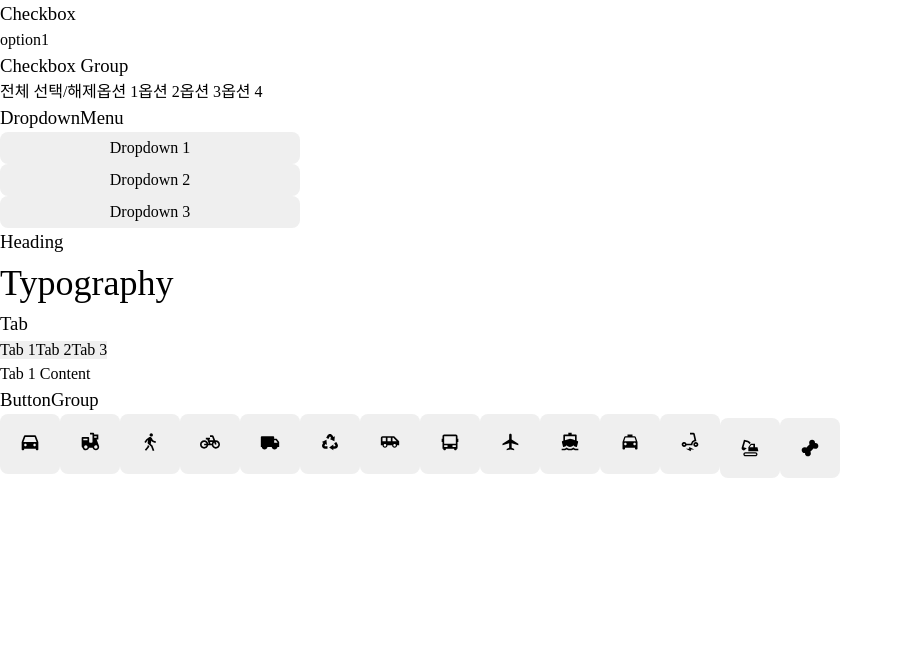
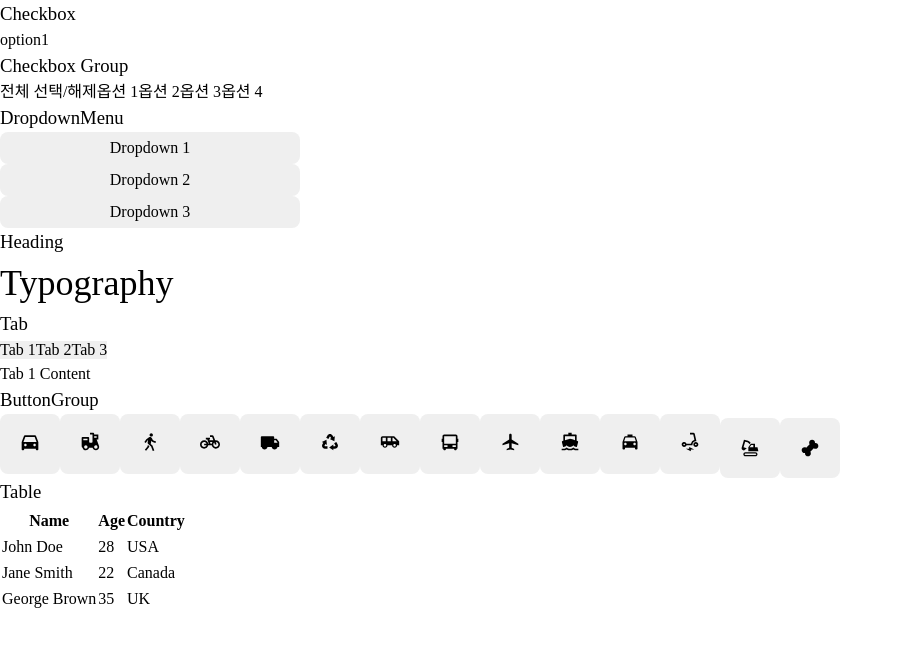
Before and after one commit to hyeonjeong-yu/atomic, a React (Create React App) app: page / in a window 1280 px wide. Shown: the top 646 px of the page, without its empty margins (0-903 px from the left). Built offline with nearby package versions, Linux system fonts and the light colour scheme.

Commit message:
Table component add, react table library

```diff
--- a/package.json
+++ b/package.json
@@ -9,6 +9,7 @@
     "react-dom": "^18.3.1",
     "react-icons": "^5.2.1",
     "react-scripts": "5.0.1",
+    "react-table": "^7.8.0",
     "web-vitals": "^2.1.4"
   },
   "scripts": {
--- a/src/App.js
+++ b/src/App.js
@@ -5,6 +5,9 @@ import Tab from "./components/Molecules/Tab/Tab";
 import DropdownMenu from "./components/Organism/DropdownMenu/DropdownMenu";
 import ButtonGroup from "./components/Molecules/ButtonGroup/ButtonGroup";
 import { buttons } from "./components/Molecules/ButtonGroup/data";
+import React, { useMemo } from 'react';
+import Table from "./components/Molecules/Table/Table";
+
 function App() {
 
     const options = [
@@ -24,6 +27,39 @@ function App() {
         { label: 'Tab 2', content: <div>Tab 2 Content</div> },
         { label: 'Tab 3', content: <div>Tab 3 Content</div> },
     ]
+
+    const columns = useMemo( () => [
+        {
+            Header: 'Name',
+            accessor: 'name',
+        },
+        {
+            Header: 'Age',
+            accessor: 'age',
+        },
+        {
+            Header: 'Country',
+            accessor: 'country',
+        }],[]
+    );
+
+    const data = useMemo( () => [
+        {
+        name: 'John Doe',
+        age: 28,
+        country: 'USA',
+        },
+        {
+        name: 'Jane Smith',
+        age: 22,
+        country: 'Canada',
+        },
+        {
+        name: 'George Brown',
+        age: 35,
+        country: 'UK',
+        }],[]
+    );
 
     return (
         <div className="App">
@@ -47,6 +83,10 @@ function App() {
 
             <h3>ButtonGroup</h3>
             <ButtonGroup buttons={buttons} />
+
+            <h3>Table</h3>
+            <Table columns={columns} data={data} />
+
         </div>
     );
 }
--- /dev/null
+++ b/src/components/Atoms/TableCell/TableCell.jsx
@@ -0,0 +1,16 @@
+import React from 'react'
+
+const TableCell = ({
+    value,
+    isHeader
+}) => {
+    const Tag = isHeader? 'th' : 'td';
+
+    return (
+        <Tag>
+            {value}
+        </Tag>
+    )
+}
+
+export default TableCell
--- /dev/null
+++ b/src/components/Molecules/Table/Table.jsx
@@ -0,0 +1,50 @@
+import React from 'react'
+import { useTable } from 'react-table'
+import TableCell from '../../Atoms/TableCell/TableCell'
+
+const Table = ({
+    columns,
+    data
+}) => {
+    const {
+        getTableProps,
+        headerGroups,
+        getTableBodyProps,
+        rows,
+        prepareRow,
+    } = useTable({ columns, data });
+
+    return (
+        <table {...getTableProps()}>
+            <thead>
+                { headerGroups.map(headerGroup => (
+                    <tr {...headerGroup.getHeaderGroupProps()} key={headerGroup.id}>
+                        {headerGroup.headers.map(column => (
+                            <TableCell key={column.id}
+                                    value={column.render('Header')}
+                                    isHeader={true}
+                            />
+                        ))}
+                    </tr>
+                ))}
+            </thead>
+            <tbody {...getTableBodyProps}>
+                { rows.map(row => {
+                    prepareRow(row);
+                    return (
+                        <tr {...row.getRowProps()} key={row.id}>
+                            { row.cells.map(cell => (
+                                <TableCell key={cell.id}
+                                        value={cell.render('Cell')}
+                                        isHeader={false}
+                                />
+                            ))}
+                        </tr>
+                    )
+                })}
+            </tbody>
+        </table>
+    )
+}
+
+export default Table
```
Also changed, not shown: 1 other file (tests, documents, lock files or other folders).
